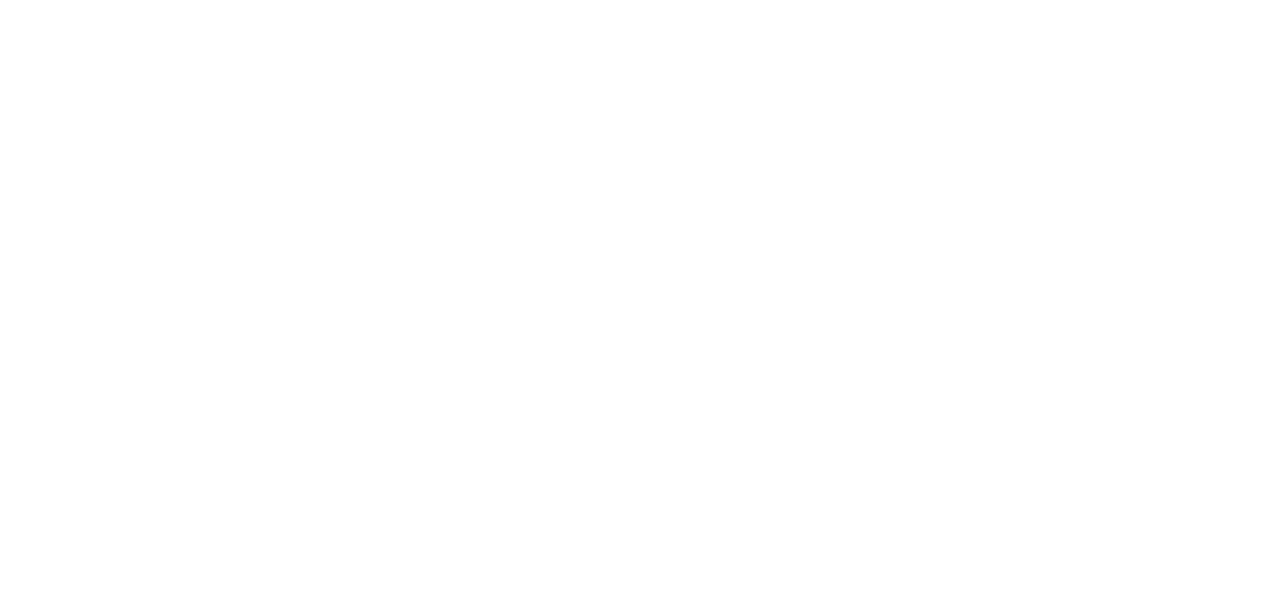
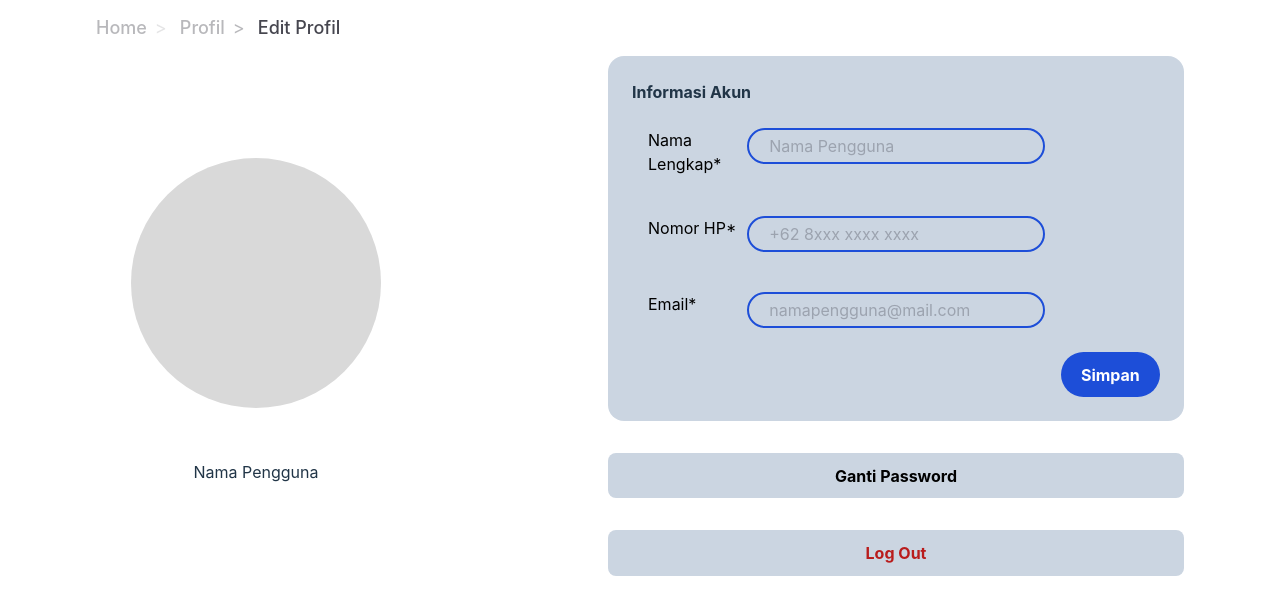
Before and after one commit to synrgy-tim-d/FSW-Frontend, a React (Vite) app: page /editprofil in a window 1280 px wide. Before the commit this address had no page. Shown: the top 614 px of the page. Built offline with nearby package versions, Linux system fonts and the light colour scheme.

Commit message:
File Change & Add Styling (Beta)

```diff
--- a/src/App.css
+++ b/src/App.css
@@ -1,8 +1,8 @@
 #root {
   max-width: 1280px;
-  margin: 0 auto;
-  padding: 2rem;
-  text-align: center;
+  /* margin: 0 auto; */
+  /* padding: 2rem; */
+  /* text-align: center; */
 }
 
 .logo {
--- a/src/components/profile/changepass.jsx
+++ b/src/components/profile/changepass.jsx
@@ -1,10 +1,10 @@
-import React from 'react'
-import './profile.css'
+import React from 'react';
+import './profile.css';
 
-const changepass = () => {
+const Changepass = () => {
   return (
-    <div className='p-10'>
-      <ul className='breadcrumb'>
+    <>
+      <ul className='breadcrumb ml-24 m-4'>
         <li>
           <a href='#'>Home</a>
         </li>
@@ -12,31 +12,56 @@ const changepass = () => {
           <a href='#'>Profil</a>
         </li>
         <li>
-          <a href='#'>Ganti Password</a>
+          <a href='#'>Edit Profil</a>
         </li>
       </ul>
-      <div className='grid grid-cols-6 p-6'>
-        <div className='col-span-2 grid grid-flow-row grid-rows-4 gap-4 p-2'>
-          <div>
-            <p className='text-2xl'>Ganti Password</p>
-          </div>
-          <div>Password</div>
-          <div className='w-full rounded-3xl border-2 p-2'>
-            <input type='password' placeholder='Masukkan password lama' />
-          </div>
-          <div>Buat Password Baru</div>
-          <div className='w-full rounded-3xl border-2 p-2'>
-            <input type='password' placeholder='Minimal 6 karakter' />
-          </div>
-          <div className='flex w-96 justify-center justify-self-center rounded-3xl border-2 bg-blue-900 p-2'>
-            <button type='button' className='text-white'>
-              Reset Password
-            </button>
-          </div>
+
+      <div className='w-screen grid p-6'>
+        <div className='w-1/2'>
+          <form action='|' className='grid justify-center gap-3'>
+            <p className='font-bold text-3xl pb-6'>Ganti Password</p>
+            <div className='grid gap-4 font-bold text-black p-4'>
+              <div className=''>
+                <label htmlFor='inline-password'>
+                  Password
+                </label>
+              </div>
+              <div className='w-3/5'>
+                <input
+                  className='w-full rounded-full border-2 border-blue-700 bg-inherit pl-5 p-1'
+                  type='text'
+                  id='inline-password'
+                  placeholder='Masukkan Password Lama'
+                />
+              </div>
+            </div>
+
+            <div className='grid gap-4 font-bold text-black p-4'>
+              <div className=''>
+                <label htmlFor='inline-new-password'>
+                  Buat Password Baru
+                </label>
+              </div>
+              <div className='w-3/5'>
+                <input
+                  className='w-full rounded-full border-2 border-blue-700 bg-inherit pl-5 p-1'
+                  type='text'
+                  id='inline-new-password'
+                  placeholder='Minimal 6 Karakter'
+                />
+              </div>
+            </div>
+
+            <div className='flex justify-center'>
+              <button className='w-2/5 rounded-full bg-blue-700'>
+                <strong className='text-white'>Reset Password</strong>
+              </button>
+            </div>
+          </form>
         </div>
       </div>
-    </div>
+    </>
   );
 };
 
-export default changepass;
+export default Changepass;
--- a/src/components/profile/editprofile.jsx
+++ b/src/components/profile/editprofile.jsx
@@ -1,10 +1,10 @@
-import React from 'react'
-import './profile.css'
+import React from 'react';
+import './profile.css';
 
-const editprofile = () => {
+const EditProfile = () => {
   return (
-    <div className='p-4'>
-      <ul className='breadcrumb pl-10'>
+    <>
+      <ul className='breadcrumb ml-24 m-4'>
         <li>
           <a href='#'>Home</a>
         </li>
@@ -15,92 +15,98 @@ const editprofile = () => {
           <a href='#'>Edit Profil</a>
         </li>
       </ul>
-      <div className='grid grid-cols-12 p-12'>
-        <div className='col-span-4 grid justify-center'>
-          <div className='circle' />
+
+      <div className='w-screen flex'>
+        <div
+          className='w-2/5'>
+          <div>
+            <div className='circle'></div>
             <div className='flex justify-center'>
-            <h1>Nama Pengguna</h1>
+              <p>Nama Pengguna</p>
             </div>
           </div>
-        <div className='col-span-8 grid gap-6'>
-          <div className='flex flex-col rounded-xl p-3 pb-8' style={{ backgroundColor: '#EFEFEF' }}>
-            <div className='grid grid-cols-12 p-3'>
-              <div className='col-start-1 col-end-4 flex pl-3 pb-8'>
-                <h4 id='head'>
-                  <strong> Informasi Akun </strong>
-                </h4>
         </div>
+
+        <div className='w-3/5 grid'>
+          <div className='w-3/4 h-auto justify-self-center grid gap-8'>
+            <form action='|' className='grid p-6 bg-slate-300 rounded-2xl gap-2'>
+              <div className='flex justify-start'>
+                <p>
+                  <strong>Informasi Akun</strong>
+                </p>
               </div>
-            <div className='grid grid-cols-8'>
-              <div className='col-span-2 col-start-1 grid gap-4 pl-8'>
-                <p>Nama Lengkap*</p>
-                <p>Nomor HP*</p>
-                <p>Email*</p>
-                <p>Username*</p>
+
+              <div className='flex text-black p-4'>
+                <div className='w-1/5'>
+                  <label htmlFor='inline-full-name' className='flex justify-start'>
+                    Nama Lengkap*
+                  </label>
                 </div>
-              <div className='col-span-4 col-start-3 grid gap-4'>
-                <div>
+                <div className='w-3/5'>
                   <input
-                    className='w-full rounded-2xl border-2 border-blue-900 bg-inherit pl-3'
+                    className='w-full rounded-full border-2 border-blue-700 bg-inherit pl-5 p-1'
                     type='text'
+                    id='inline-full-name'
                     placeholder='Nama Pengguna'
                   />
                 </div>
-                <div>
+              </div>
+
+              <div className='flex text-black p-4'>
+                <div className='w-1/5'>
+                  <label htmlFor='inline-phone-number' className='flex justify-start'>
+                    Nomor HP*
+                  </label>
+                </div>
+                <div className='w-3/5'>
                   <input
-                    className='w-full rounded-2xl border-2 border-blue-900 bg-inherit pl-3'
-                    type='number'
+                    className='w-full rounded-full border-2 border-blue-700 bg-inherit pl-5 p-1'
+                    type='text'
+                    id='inline-phone-number'
                     placeholder='+62 8xxx xxxx xxxx'
                   />
                 </div>
-                <div>
+              </div>
+
+              <div className='flex text-black p-4'>
+                <div className='w-1/5'>
+                  <label htmlFor='inline-email' className='flex justify-start'>
+                    Email*
+                  </label>
+                </div>
+                <div className='w-3/5'>
                   <input
-                    className='w-full rounded-2xl border-2 border-blue-900 bg-inherit pl-3'
-                    type='email'
+                    className='w-full rounded-full border-2 border-blue-700 bg-inherit pl-5 p-1'
+                    type=''
+                    id='inline-email'
                     placeholder='namapengguna@mail.com'
                   />
                 </div>
-                <div>
-                  <input
-                    className='w-full rounded-2xl border-2 border-blue-900 bg-inherit pl-3'
-                    type='text'
-                    placeholder='namapengguna'
-                  />
               </div>
-              </div>
-            </div>
-            <div className='flex justify-end p-8'>
-              <button type='button' className='rounded-3xl bg-blue-900 p-2 px-8 text-xl text-white'>
-                Simpan
+
+              <div className='flex justify-end'>
+                <button className='rounded-full bg-blue-700'>
+                  <strong className='text-white'>Simpan</strong>
                 </button>
               </div>
-          </div>
-          <div
-            className='flex justify-center rounded-xl p-3'
-            id='change_pass'
-            style={{ backgroundColor: '#EFEFEF' }}
-          >
-            <button>
-              <div>
-                <p className='change_pass text-2xl'>Ganti Password</p>
-              </div>
+            </form>
+
+            <div className='bg-slate-300 rounded-2xl'>
+              <button type='button' className='w-full bg-inherit'>
+                <strong className='text-black'>Ganti Password</strong>
               </button>
             </div>
-          <div
-            className='flex justify-center rounded-xl p-3'
-            id='logout'
-            style={{ backgroundColor: '#EFEFEF' }}
-          >
-            <button>
-              <p className='logout text-2xl'>
-                <i>Log Out</i>
-              </p>
+
+            <div className='bg-slate-300 rounded-2xl'>
+              <button type='button' className='w-full bg-inherit'>
+                <strong className='text-red-700'>Log Out</strong>
               </button>
             </div>
           </div>
         </div>
       </div>
+    </>
   );
 };
 
-export default editprofile;
+export default EditProfile;
--- a/src/components/profile/profile.css
+++ b/src/components/profile/profile.css
@@ -2,14 +2,23 @@
 @tailwind components;
 @tailwind utilities;
 
+.layout {
+  max-width: 1100px;
+  width: 90%;
+  margin: 0 auto;
+}
+
 .circle {
-  width: 200px;
-	height: 200px;
+  width: 250px;
+	height: 250px;
 	background: #D9D9D9;
 	border-radius: 100%;
+  margin: auto;
+  margin-top: 20%;
+  margin-bottom: 10%;
 }
 
-.edit_profil {
+.edit-profil {
   color: #46464F;
   opacity: 0.38;
 }
@@ -42,3 +51,7 @@
   content: ">\00a0";
   opacity: 0.38;
 }
+
+.text-black {
+  color: black;
+}
--- a/src/components/profile/profile.jsx
+++ b/src/components/profile/profile.jsx
@@ -1,84 +1,80 @@
-import React from 'react'
-import './profile.css'
+import React from 'react';
+import './profile.css';
+// import profileDefault from '../../assets/Profile'
 
-const profile = () => {
+const Profile = () => {
   return (
-    <div className='p-4'>
-      <ul className='breadcrumb pl-10'>
+    <>
+      <ul className='breadcrumb ml-24 m-4'>
         <li>
           <a href='#'>Home</a>
         </li>
         <li>
           <a href='#'>Profil</a>
         </li>
+        <li>
+          <a href='#'>Edit Profil</a>
+        </li>
       </ul>
-      <div className='grid grid-cols-12 p-12'>
-        <div className='col-span-4 grid justify-center'>
-          <div className='circle' />
-          <div className='flex justify-center'>
-            <h1>Nama Pengguna</h1>
+
+      <div className='w-screen flex'>
+        <div className='w-2/5'>
+          <div>
+            <div className='circle'>
+            </div>
+            <div className='flex justify-center'>
+              <p>Nama Pengguna</p>
+            </div>
           </div>
         </div>
-        <div className='col-span-8 grid gap-6'>
-          <div
-            className='flex flex-col rounded-xl p-3 pb-16'
-            style={{ backgroundColor: '#EFEFEF' }}
-          >
-            <div className='grid grid-cols-12 p-3'>
-              <div className='col-start-1 col-end-4 flex pl-3 pb-8'>
-                <h4 id='head'>
-                  <strong> Informasi Akun </strong>
-                </h4>
+
+        <div className='w-3/5 grid'>
+          <div className='w-3/4 h-auto justify-self-center grid gap-8'>
+            <form action='|' className='grid p-6 bg-slate-300 rounded-2xl gap-1'>
+              <div className='flex justify-start mb-4'>
+                <p>
+                  <strong>Informasi Akun</strong>
+                </p>
               </div>
-              <div className='col-span-2 col-end-13 flex justify-end'>
-                <button>
-                  <p className='edit_profil pr-4 text-end'>Edit Profil</p>
+
+              <div className='flex justify-start text-black p-4 border-b-2 border-blue-900 w-5/6'>
+                <div className='w-2/5'>Nama Lengkap</div>
+                <div className='w-3/5'>Nama Pengguna</div>
+              </div>
+
+              <div className='flex justify-start text-black p-4 border-b-2 border-blue-900 w-5/6'>
+                <div className='w-2/5'>Nomor HP</div>
+                <div className='w-3/5'>+62 8xxx xxxx xxxx</div>
+              </div>
+
+              <div className='flex justify-start text-black p-4 border-b-2 border-blue-900 w-5/6'>
+                <div className='w-2/5'>Email</div>
+                <div className='w-3/5'>namapengguna@gmail.com</div>
+              </div>
+
+              <div className='flex justify-end pt-12'>
+                <button className='rounded-full bg-blue-700'>
+                  <strong className='text-white'>Edit Profil</strong>
                 </button>
               </div>
+            </form>
+
+            <div className='bg-slate-300 rounded-2xl'>
+              <button type='button' className='w-full bg-inherit'>
+                <strong className='text-black'>Ganti Password</strong>
+              </button>
             </div>
-            <div className='grid grid-cols-8'>
-              <div className='col-span-2 col-start-1 grid gap-4 pl-8'>
-                <p>Nama Lengkap</p>
-                <p>Nomor HP</p>
-                <p>Email</p>
-                <p>Username</p>
-              </div>
 
-              <div className='col-span-4 col-start-3 grid gap-4'>
-                <div className='w-full bg-inherit'>Nama Pengguna</div>
-                <div className='w-full bg-inherit'>+62 8xxx xxxx xxxx</div>
-                <div className='w-full bg-inherit'>namapengguna@mail.com</div>
-                <div className='w-full bg-inherit'>namapengguna</div>
-              </div>
-
+            <div className='bg-slate-300 rounded-2xl'>
+              <button type='button' className='w-full bg-inherit'>
+                <strong className='text-red-700'>Log Out</strong>
+              </button>
             </div>
-          </div>
-          <div
-            className='flex justify-center rounded-xl p-3'
-            id='change_pass'
-            style={{ backgroundColor: '#EFEFEF' }}
-          >
-            <button>
-              <div>
-                <p className='change_pass text-2xl'>Ganti Password</p>
-              </div>
-            </button>
-          </div>
-          <div
-            className='flex justify-center rounded-xl p-3'
-            id='logout'
-            style={{ backgroundColor: '#EFEFEF' }}
-          >
-            <button>
-              <p className='logout text-2xl'>
-                <i>Log Out</i>
-              </p>
-            </button>
           </div>
         </div>
       </div>
-    </div>
+    </>
   );
 };
 
-export default profile;
+export default Profile;
--- a/src/index.css
+++ b/src/index.css
@@ -1,6 +1,8 @@
 @tailwind base;
 @tailwind components;
 @tailwind utilities;
+
+/* @import url('https://fonts.googleapis.com/css2?family=Montserrat:wght@600&display=swap'); */
 
 :root {
   font-family: Inter, Avenir, Helvetica, Arial, sans-serif;
@@ -21,7 +23,7 @@
 
 a {
   font-weight: 500;
-  color: #646cff;
+  /* color: #646cff; */
   text-decoration: inherit;
 }
 a:hover {
@@ -31,13 +33,13 @@ a:hover {
 body {
   margin: 0;
   display: flex;
-  place-items: center;
+  /* place-items: center; */
   min-width: 320px;
   min-height: 100vh;
 }
 
 h1 {
-  font-size: 3.2em;
+  font-size: 3.05rem;
   line-height: 1.1;
 }
 
--- a/src/main.jsx
+++ b/src/main.jsx
@@ -1,7 +1,9 @@
 import React from 'react';
 import ReactDOM from 'react-dom/client';
 import App from './App';
-import profile from './components/profile/profile'
+import Profile from './components/profile/profile'
+import EditProfile from './components/profile/editprofile'
+import Changepass from './components/profile/changepass';
 import './index.css';
 import { BrowserRouter, Routes, Route } from 'react-router-dom';
 import { QueryClient, QueryClientProvider } from '@tanstack/react-query';
@@ -12,7 +14,9 @@ ReactDOM.createRoot(document.getElementById('root')).render(
   <BrowserRouter>
     <Routes>
       <Route path='/' element={<App />} ></Route>
-      <Route path='/profil' element={<profile />} ></Route>
+      <Route path='/profil' element={<Profile />} ></Route>
+      <Route path='/editprofil' element={<EditProfile />} ></Route>
+      <Route path='/gantipass' element={<Changepass />} ></Route>
     </Routes>
   </BrowserRouter>
 );
```
Also changed, not shown: src/assets/Profile.svg (added). Lines whose indentation alone changed are shown as unchanged.
